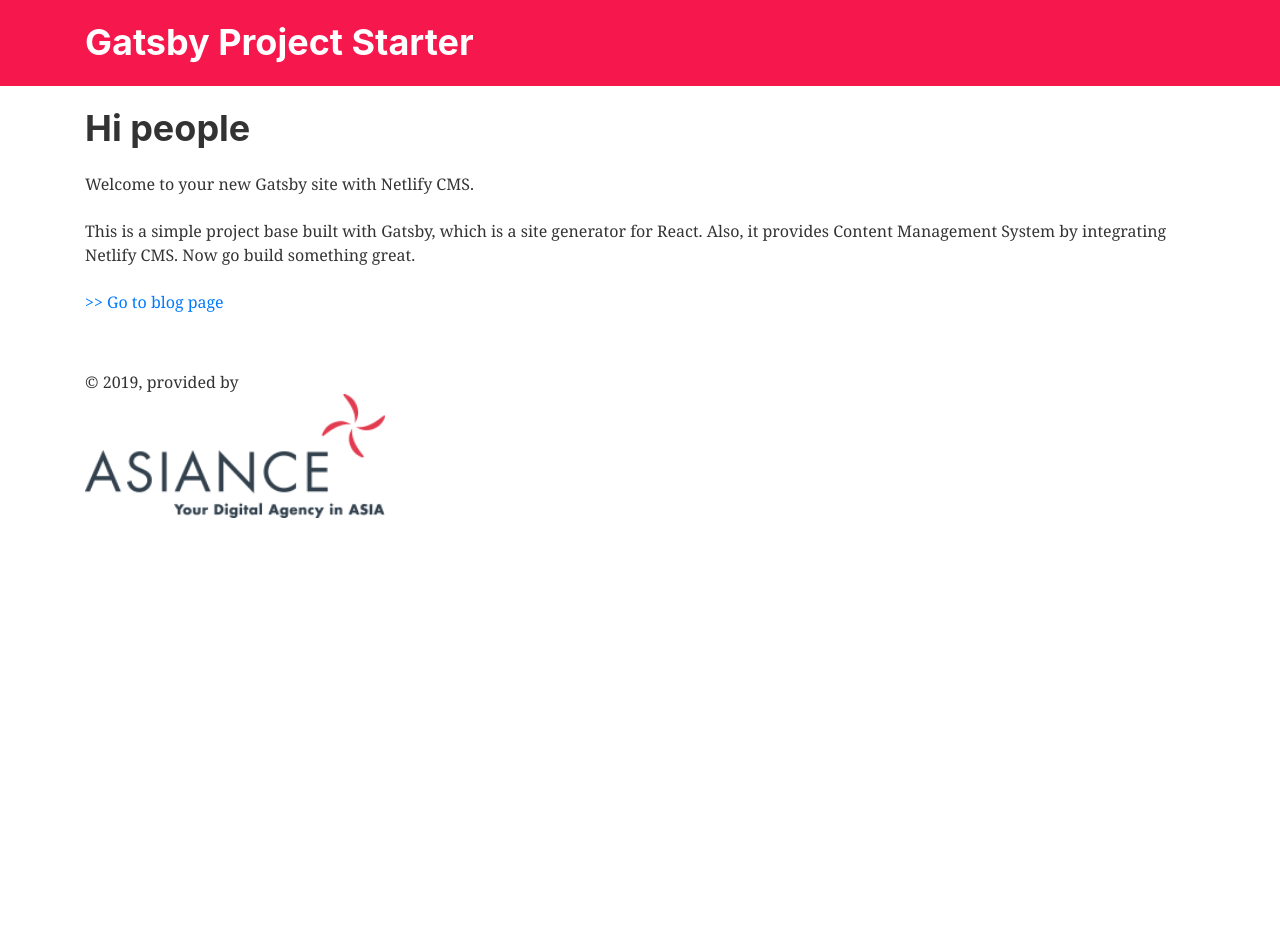
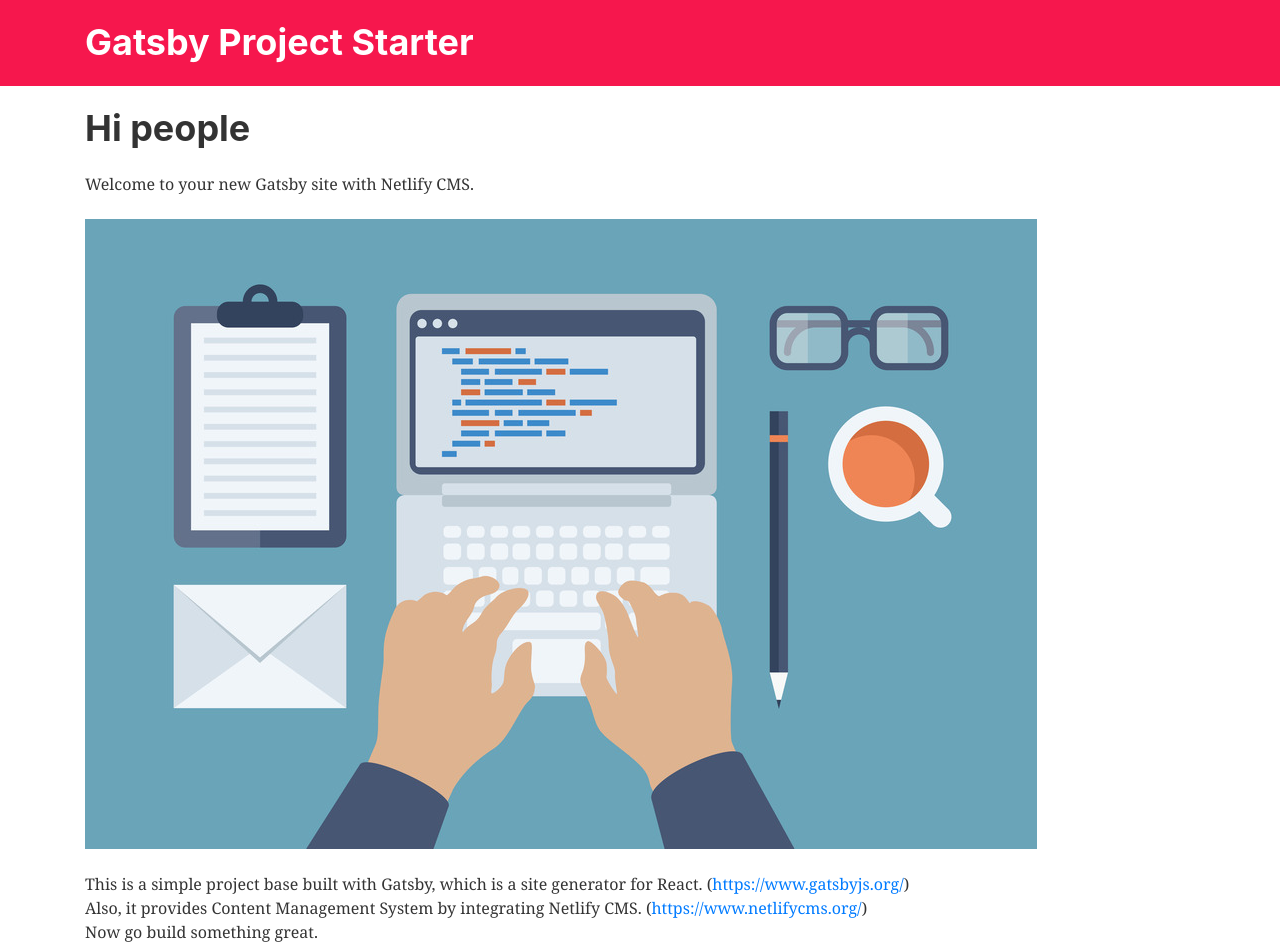
Before and after one commit to dahae-dev/gatsby-netlifycms-starter, a Gatsby site: page / in a window 1280 px wide. Shown: the top 952 px of the page. Before the commit the page ends 800 px from the top, so only its background shows below. Built offline with nearby package versions, Linux system fonts and the light colour scheme; Gatsby itself is replaced by a stand-in of ours.

Commit message:
Update index page

```diff
--- a/gatsby-config.js
+++ b/gatsby-config.js
@@ -33,12 +33,12 @@ module.exports = {
       resolve: `gatsby-transformer-remark`,
       options: {
         plugins: [
-          {
-            resolve: `gatsby-remark-relative-images`,
-            options: {
-              name: `uploads`,
-            },
-          },
+          // {
+          //   resolve: `gatsby-remark-relative-images`,
+          //   options: {
+          //     name: `uploads`,
+          //   },
+          // },
           {
             resolve: `gatsby-remark-images`,
             options: {
@@ -67,7 +67,7 @@ module.exports = {
     // To learn more, visit: https://gatsby.dev/offline
     // `gatsby-plugin-offline`,
     {
-      resolve: 'gatsby-plugin-netlify-cms',
+      resolve: `gatsby-plugin-netlify-cms`,
       options: {
         modulePath: `${__dirname}/src/cms/cms.js`,
       },
--- a/gatsby-node.js
+++ b/gatsby-node.js
@@ -42,7 +42,6 @@ exports.createPages = ({ graphql, actions }) => {
       const id = node.id
       createPage({
         path: node.fields.slug,
-        tags: node.frontmatter.tags,
         component: path.resolve(
           `src/templates/${String(node.frontmatter.templateKey)}.js`
         ),
@@ -57,7 +56,7 @@ exports.createPages = ({ graphql, actions }) => {
 
 exports.onCreateNode = ({ node, actions, getNode }) => {
   const { createNodeField } = actions
-  fmImagesToRelative(node) // convert image paths for gatsby images
+  // fmImagesToRelative(node) // convert image paths for gatsby images
 
   if (node.internal.type === `MarkdownRemark`) {
     const value = createFilePath({ node, getNode })
--- a/src/pages/index.md
+++ b/src/pages/index.md
@@ -1,10 +1,15 @@
 ---
 templateKey: index-page
-heading: Hi people
+title: Home
 intro:
+  heading: Hi people
   description: >-
-    This is a simple project base built with Gatsby, which is a site generator
-    for React. Also, it provides Content Management System by integrating
-    Netlify CMS. Now go build something great.
-  heading: Welcome to your new Gatsby site with Netlify CMS.
+    Welcome to your new Gatsby site with Netlify CMS.
+image:
+  src: /assets/sample-image.jpg
+  alt: programming
 ---
+
+This is a simple project base built with Gatsby, which is a site generator for React. ([https://www.gatsbyjs.org/](https://www.gatsbyjs.org/))
+Also, it provides Content Management System by integrating Netlify CMS. ([https://www.netlifycms.org/](https://www.netlifycms.org/))
+Now go build something great.
--- a/src/templates/index-page.js
+++ b/src/templates/index-page.js
@@ -5,23 +5,31 @@ import { Link, graphql } from 'gatsby'
 import Layout from "../components/layout"
 import SEO from "../components/seo"
 
-export const IndexPageTemplate = ({ heading, intro }) => (
+export const IndexPageTemplate = ({ title, heading, description, src, alt, html }) => (
   <Layout>
-    <SEO title="Home" />
+    <SEO title={title} />
     <h1>{heading}</h1>
-    <p>{intro.heading}</p>
-    <p>{intro.description}</p>
+    <p>{description}</p>
+    <img src={src} alt={alt} />
+    <div dangerouslySetInnerHTML={{ __html: html }} />
     <Link to="/blog/">>> Go to blog page</Link>
   </Layout>
 )
 
 const IndexPage = ({ data }) => {
-  const { frontmatter } = data.markdownRemark
+  const { title: siteTitle } = data.site.siteMetadata
+  const { frontmatter, html } = data.markdownRemark
+  const { title, intro, image } = frontmatter
+  const editedTitle = `${title} - ${siteTitle}`
 
   return (
     <IndexPageTemplate
-      heading={frontmatter.heading}
-      intro={frontmatter.intro}
+      title={editedTitle}
+      heading={intro.heading}
+      description={intro.description}
+      src={image.src}
+      alt={image.alt}
+      html={html}
     />
   )
 }
@@ -38,12 +46,22 @@ export default IndexPage
 
 export const pageQuery = graphql`
   query IndexPageTemplate {
+    site {
+      siteMetadata {
+        title
+      }
+    }
     markdownRemark(frontmatter: { templateKey: { eq: "index-page" } }) {
+      html
       frontmatter {
-        heading
+        title
         intro {
           heading
           description
+        }
+        image {
+          src
+          alt
         }
       }
     }
```
Also changed, not shown: src/cms/preview-templates/IndexPagePreview.js (+8 -2 lines), static/assets/asiance-logo-colors-256.png (deleted), static/assets/sample-image.jpg (added).
